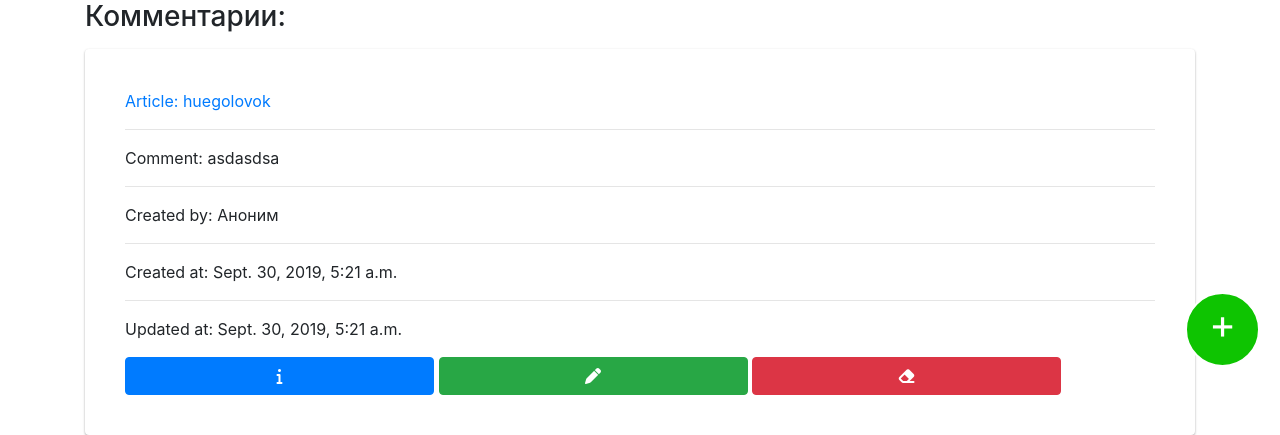
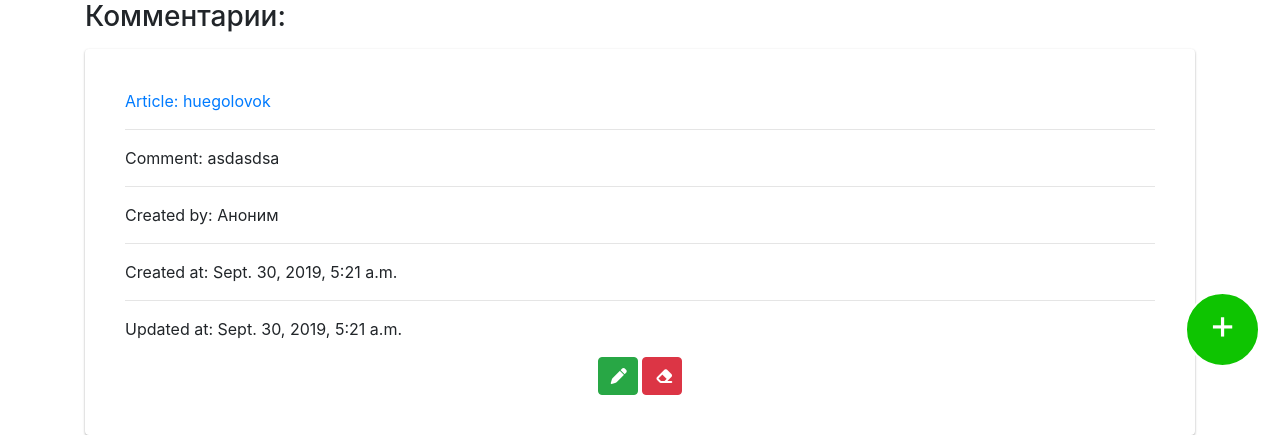
Before and after one commit to zohan95/50, a Django app: page /article/details/3/ in a window 1280 px wide. Shown: the part 413-848 px from the top of the page. Run offline with Django 3.2, Linux system fonts and the light colour scheme; data comes from the database, SQL or seed files in the repository; some libraries are stand-ins or nearby versions.

Commit message:
окончен этап 2

```diff
--- a/source/main/urls.py
+++ b/source/main/urls.py
@@ -27,5 +27,6 @@ urlpatterns = [
     path('comments/', CommentsView.as_view(), name='comments_url'),
     path('comments/create/', CommentCreate.as_view(), name='comment_create_url'),
     path('comments/edit/<int:pk>/', CommentEdit.as_view(), name='comment_edit_url'),
-    path('comments/delete/<int:pk>/', CommentDelete.as_view(), name='comment_delete_url')
+    path('comments/delete/<int:pk>/', CommentDelete.as_view(), name='comment_delete_url'),
+    path('comments/create/<int:pk>/', CommentCreate)
 ]
--- a/source/webapp/static/css/styles.css
+++ b/source/webapp/static/css/styles.css
@@ -83,3 +83,7 @@
 .main-card a {
     width: 30%;
 }
+
+.comment-card a {
+    width: 40px;
+}
--- a/source/webapp/templates/details.html
+++ b/source/webapp/templates/details.html
@@ -11,6 +11,9 @@
         <hr>
         <p>{{ object.updated_at }}</p>
     </div>
+
+    <form action="{% url 'comment_create_url' %}"
+
     {% if comments %}
 
         <div class="container mt-3">
--- a/source/webapp/templates/partial/comments.html
+++ b/source/webapp/templates/partial/comments.html
@@ -1,6 +1,6 @@
 <div class="card card-1 w-100 mt-3">
     <div id="question_text_{{ i.pk }}">
-        <div class="card-body main-card">
+        <div class="card-body comment-card">
             <p class="card-text"><a href="{% url 'article_details_url' i.article.pk %}">Article: {{ i.article }}  </a></p>
             <hr>
             <p>Comment: {{ i.text }}</p>
@@ -10,12 +10,12 @@
             <p class="card-text">Created at: {{ i.created_at }}</p>
             <hr>
             <p class="card-text">Updated at: {{ i.updated_at }}</p>
-            <a href="" class="btn btn-primary"><i class="fas fa-info"></i></a>
-
+            <div class="text-center">
             <a href="{% url 'comment_edit_url' i.pk %}" class="btn btn-success"><i
                     class="fas fa-pen"></i></a>
             <a href="{% url 'comment_delete_url' i.pk %}" class="btn btn-danger"><i
                     class="fas fa-eraser"></i></a>
+                </div>
         </div>
     </div>
 
--- a/source/webapp/views.py
+++ b/source/webapp/views.py
@@ -16,7 +16,7 @@ class ArticleDetails(DetailView):
     def get_context_data(self, **kwargs):
         article = kwargs.get('object')
         context = super().get_context_data(**kwargs)
-        context['comments'] = Comment.objects.filter(article=article)
+        context['comments'] = Comment.objects.filter(article=article).order_by('-created_at')
         print('kwargs:', kwargs)
         print(context['comments'])
         return context
@@ -49,11 +49,13 @@ class ArticleDelete(DeleteView):
 class CommentsView(ListView):
     template_name = 'comments.html'
     model = Comment
+    ordering = ['-created_at']
 
 
 class CommentEdit(UpdateView):
     template_name = 'article_form.html'
     model = Comment
+    fields = ['article', 'text', 'author']
     success_url = reverse_lazy('comments_url')
 
 
@@ -64,6 +66,7 @@ class CommentDelete(DeleteView):
 
 
 class CommentCreate(CreateView):
+
     template_name = 'article_form.html'
     model = Comment
     fields = ['article', 'text', 'author']
```
